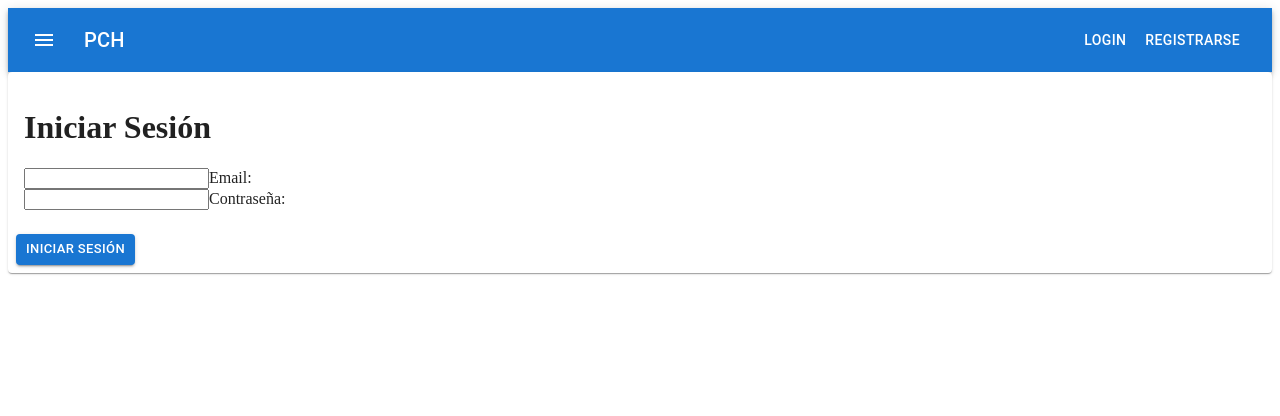
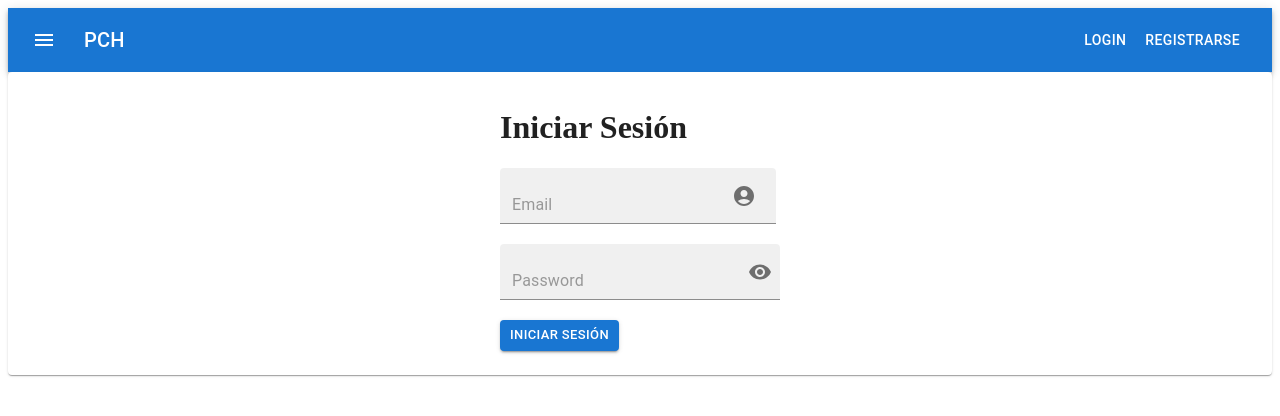
Before and after one commit to isabela0841/ProyectoDOO, a React app: page /login in a window 1280 px wide. Shown: the top 416 px of the page. Built offline with nearby package versions, Linux system fonts and the light colour scheme; the HTML template or start-up script is replaced by a standard one.

Commit message:
update design login form

```diff
--- a/src/index.css
+++ b/src/index.css
@@ -66,3 +66,6 @@ button:focus-visible {
     background-color: #f9f9f9;
   }
 }
+.input-group{
+  margin: 20px;
+}
--- a/src/pages/LoginPage.jsx
+++ b/src/pages/LoginPage.jsx
@@ -4,6 +4,15 @@ import Card from '@mui/material/Card';
 import CardActions from '@mui/material/CardActions';
 import CardContent from '@mui/material/CardContent';
 import Button from '@mui/material/Button';
+import TextField from '@mui/material/TextField';
+import Box from '@mui/material/Box';
+import FilledInput from '@mui/material/FilledInput';
+import InputLabel from '@mui/material/InputLabel';
+import InputAdornment from '@mui/material/InputAdornment';
+import AccountCircle from '@mui/icons-material/AccountCircle';
+import IconButton from '@mui/material/IconButton';
+import Visibility from '@mui/icons-material/Visibility';
+import VisibilityOff from '@mui/icons-material/VisibilityOff';
 import { useForm } from '../hook/userForm';
 import { findAll } from '../services/UserService';
 import { useAlert } from '../components/alert/AlertContext';
@@ -12,6 +21,14 @@ export const LoginPage = () => {
 	const navigate = useNavigate();
 
 	const { addAlert } = useAlert();
+
+	const [showPassword, setShowPassword] = React.useState(false);
+
+	const handleClickShowPassword = () => setShowPassword((show) => !show);
+
+	const handleMouseDownPassword = (event) => {
+		event.preventDefault();
+	};
 
 	const { email, password, onInputChange, onResetForm } =
 		useForm({
@@ -44,39 +61,54 @@ export const LoginPage = () => {
 	};
 
 	return (
-		<Card sx={{ minWidth: 275 }}>
+		<Card sx={{ minWidth: 275, display: 'flex', justifyContent: 'center' }}>
 			<form onSubmit={onLogin}>
 				<CardContent>
 
 					<h1>Iniciar Sesión</h1>
 
-					<div className='input-group'>
-						<input
+					<Box sx={{ display: 'flex', alignItems: 'flex-end', margin: '0px; 20px', marginBottom: '20px' }}>
+						<FilledInput
+							placeholder="Email"
+							variant="filled"
 							type='email'
 							name='email'
 							id='email'
 							value={email}
 							onChange={onInputChange}
 							required
-							autoComplete='off' />
-						<label htmlFor='email'>Email:</label>
-					</div>
-					<div className='input-group'>
-						<input
-							type='password'
+							autoComplete='off'
+							endAdornment={
+								<AccountCircle sx={{ color: 'action.active', mr: 1, my: 0.5 }} />
+							}/>
+					</Box>
+					<Box sx={{ display: 'flex', alignItems: 'flex-end', margin: '0px; 20px', marginBottom: '20px' }}>
+						<FilledInput
+							id="outlined-adornment-password"
+							type={showPassword ? 'text' : 'password'}
+							endAdornment={
+								<InputAdornment position="end">
+									<IconButton
+										aria-label="toggle password visibility"
+										onClick={handleClickShowPassword}
+										onMouseDown={handleMouseDownPassword}
+										edge="end"
+									>
+										{showPassword ? <VisibilityOff /> : <Visibility />}
+									</IconButton>
+								</InputAdornment>
+							}
+							placeholder="Password"
 							name='password'
-							id='password'
 							value={password}
 							onChange={onInputChange}
 							required
-							autoComplete='off' />
-						<label htmlFor='password'>Contraseña:</label>
-					</div>
+							autoComplete='off'
+						/>
+					</Box>
+					<Button variant="contained" size="small" type='submit'>Iniciar Sesión</Button>
 				</CardContent>
-				<CardActions>
-					<Button variant="contained" size="small" type='submit'>Iniciar Sesión</Button>
 
-				</CardActions>
 			</form>
 		</Card>
 	);
```
